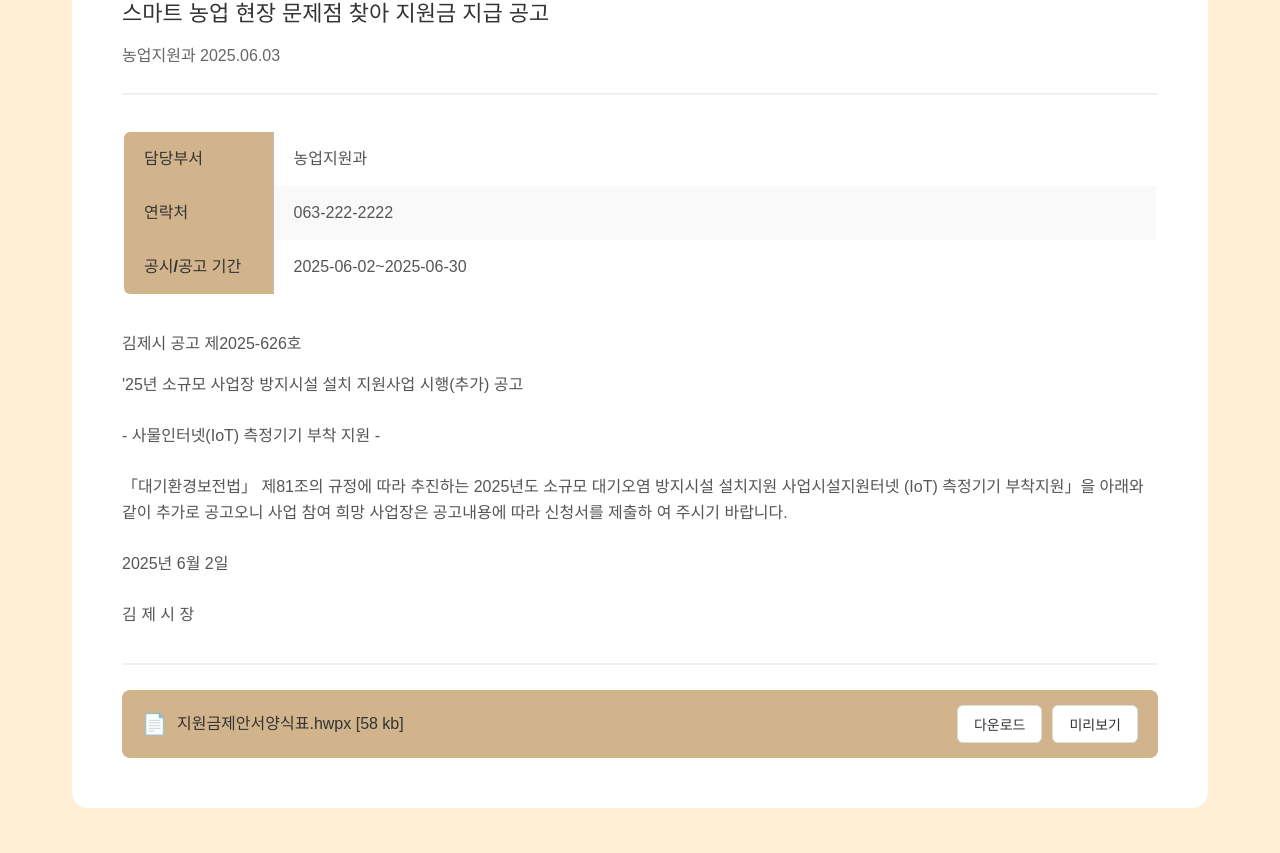
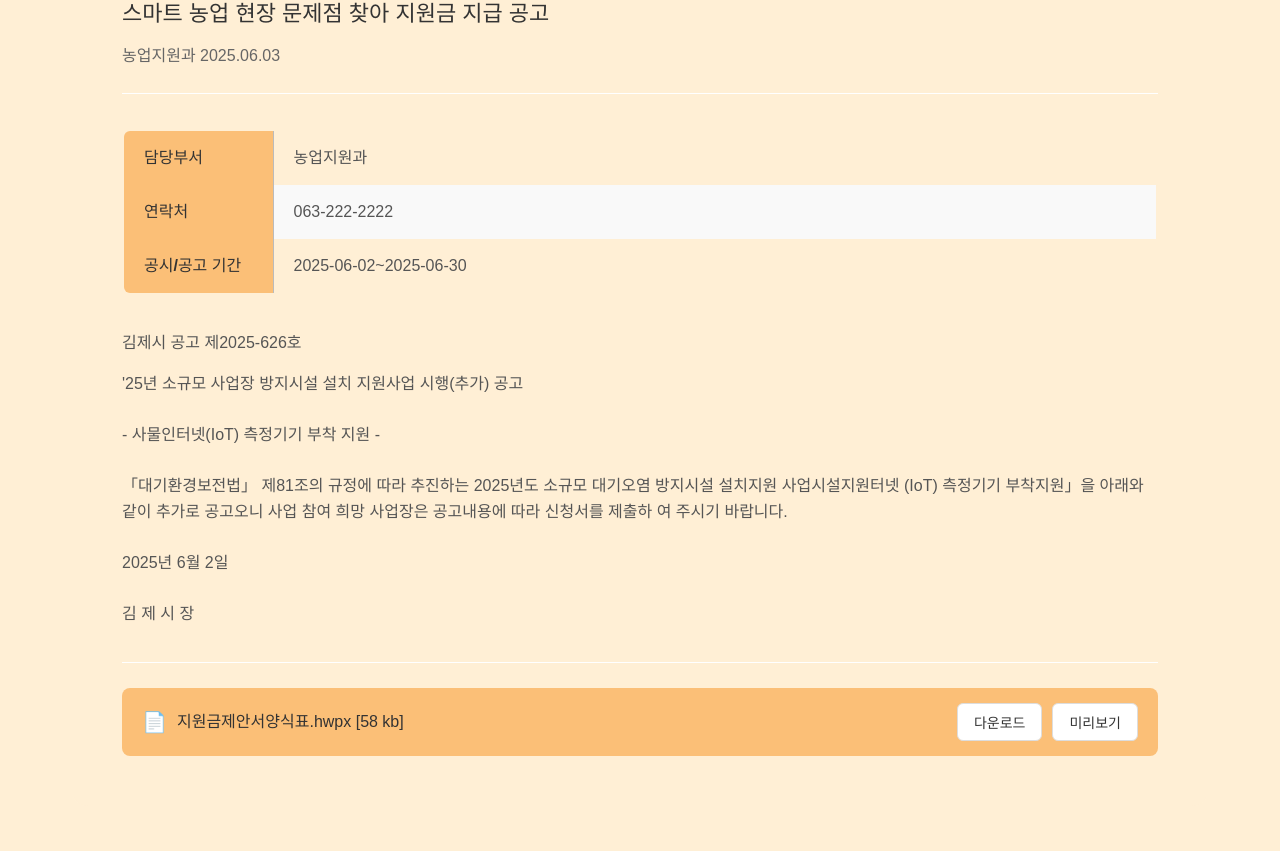
Before and after one commit to dmswl0709/ggodurami-frontend, a React (Vite) app: page /SupportDetail in a window 1280 px wide. Shown: the part 214-1067 px from the top of the page. Built offline with nearby package versions, Linux system fonts and the light colour scheme.

Commit message:
chore: SupportDetail ui 수정

```diff
--- a/src/pages/SupportDetail.tsx
+++ b/src/pages/SupportDetail.tsx
@@ -75,7 +75,7 @@ const HeaderTitle = styled.h1`
 `;
 
 const ContentWrapper = styled.div`
-  background-color: white;
+  background-color: #FFEFD5;
   border-radius: 16px;
   padding: 50px;
   max-width: 1200px;
@@ -101,7 +101,7 @@ const ContentWrapper = styled.div`
 const TitleSection = styled.div`
   margin-bottom: 35px;
   padding-bottom: 25px;
-  border-bottom: 2px solid #f0f0f0;
+  border-bottom: 1px solid white;
 
   @media (max-width: 1024px) {
     margin-bottom: 30px;
@@ -191,7 +191,7 @@ const InfoTableRow = styled.tr`
 `;
 
 const InfoTableHeader = styled.td`
-  background-color: #D2B48C;
+  background-color: #FBBF77;
   padding: 15px 20px;
   font-weight: 600;
   color: #333;
@@ -289,7 +289,7 @@ const ContentText = styled.p`
 const AttachmentSection = styled.div`
   margin-top: 35px;
   padding-top: 25px;
-  border-top: 2px solid #f0f0f0;
+  border-top: 1px solid white;
 
   @media (max-width: 1024px) {
     margin-top: 30px;
@@ -308,7 +308,7 @@ const AttachmentSection = styled.div`
 `;
 
 const AttachmentContainer = styled.div`
-  background-color: #D2B48C;
+  background-color: #FBBF77;
   border-radius: 8px;
   padding: 15px 20px;
   display: flex;
```
